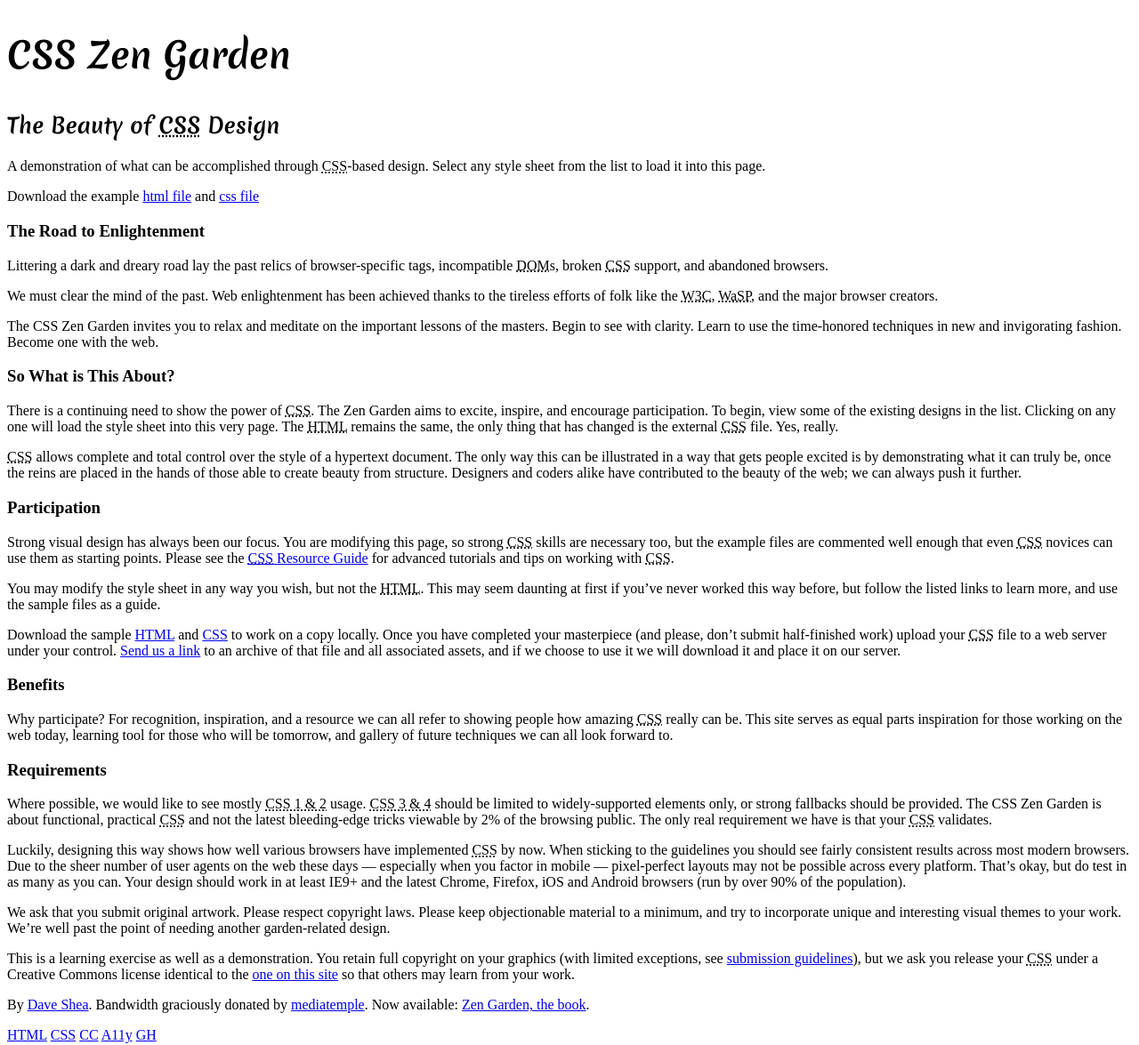
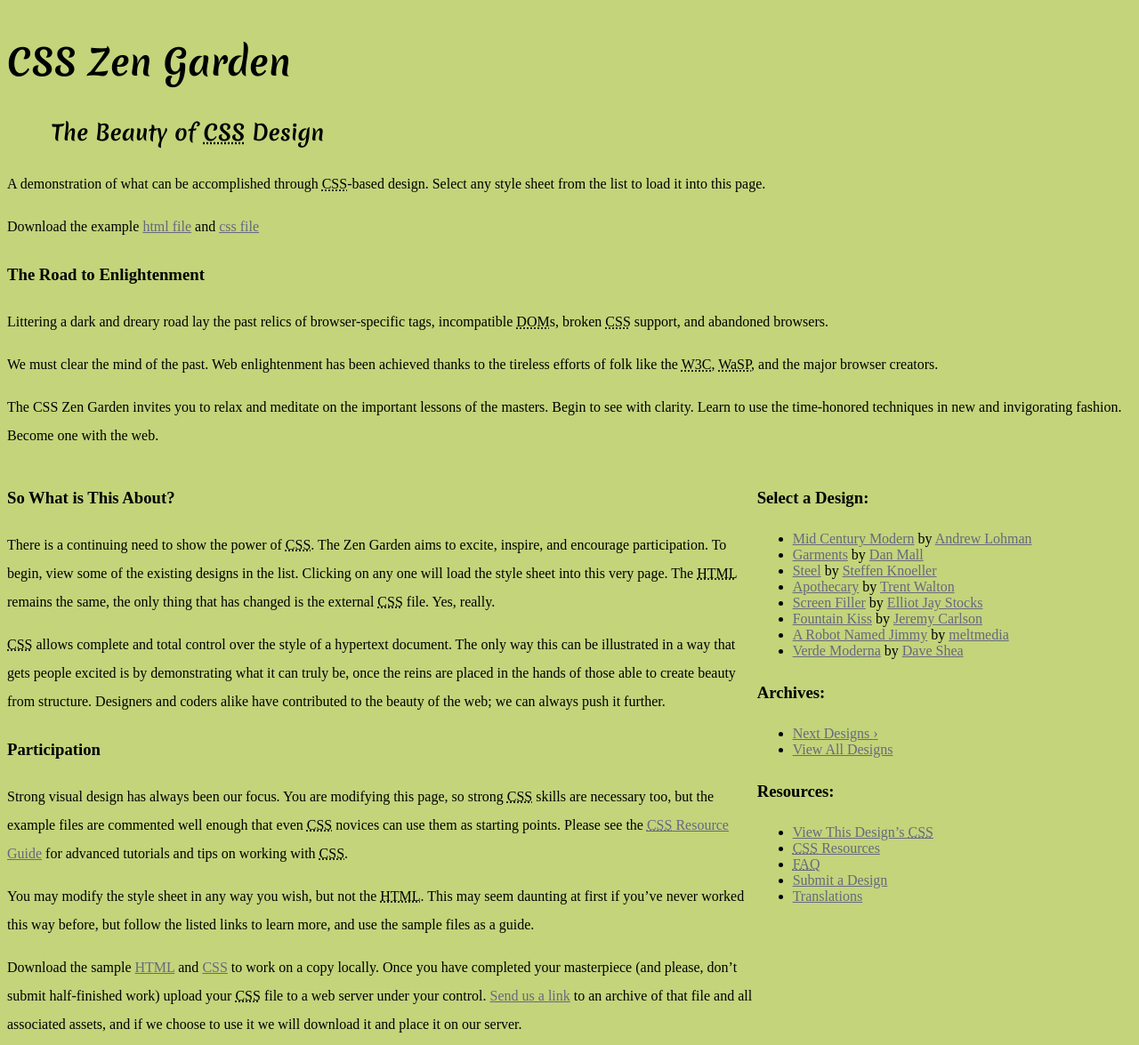
Before and after one commit to yahtzi/CSSFinalProject-01, a plain HTML site: page index.html in a window 1280 px wide. Shown: the top 1175 px of the page at 89% size. Drawn offline with Linux system fonts and the light colour scheme; a web font is replaced by a local one.

Commit message:
I made my grid and added some colors

```diff
--- a/style.css
+++ b/style.css
@@ -10,9 +10,20 @@ font-family: 'Gentium Basic', serif;            Body
 
 @import url('https://fonts.googleapis.com/css?family=Gentium+Basic:400,400i,700|Merienda:400,700&display=swap');
 
+a:link, a:visited {
+    color:#65697D;
+}
+
+a:focus, a:hover {
+    background-color: #E4E7AE;
+    border-radius: 5px;
+    text-decoration: none;
+}
+
 body {
     font-size: 16px;
     font-family: 'Gentium Basic', serif;
+    background-color: #C3D47B;
 }
 
 h1 {
@@ -41,4 +52,28 @@ h1 {
 h2 {
     font-family: 'Merienda', cursive;
     font-size: 150%;
+    margin: 25px 50px 25px 50px;
 }
+
+header {
+    background-image: url(images/);
+}
+
+p, h3 {
+    line-height: 2;
+}
+
+.page-wrapper {
+    display: grid;
+    grid-template-columns: repeat(3, 1fr)
+}
+
+.intro {
+    grid-column-start: 1;
+    grid-column-end: 4;
+}
+
+.main {
+    grid-column-start: 1;
+    grid-column-end: 3;
+}
```
Also changed, not shown: images/darkForest.jpg (added).
